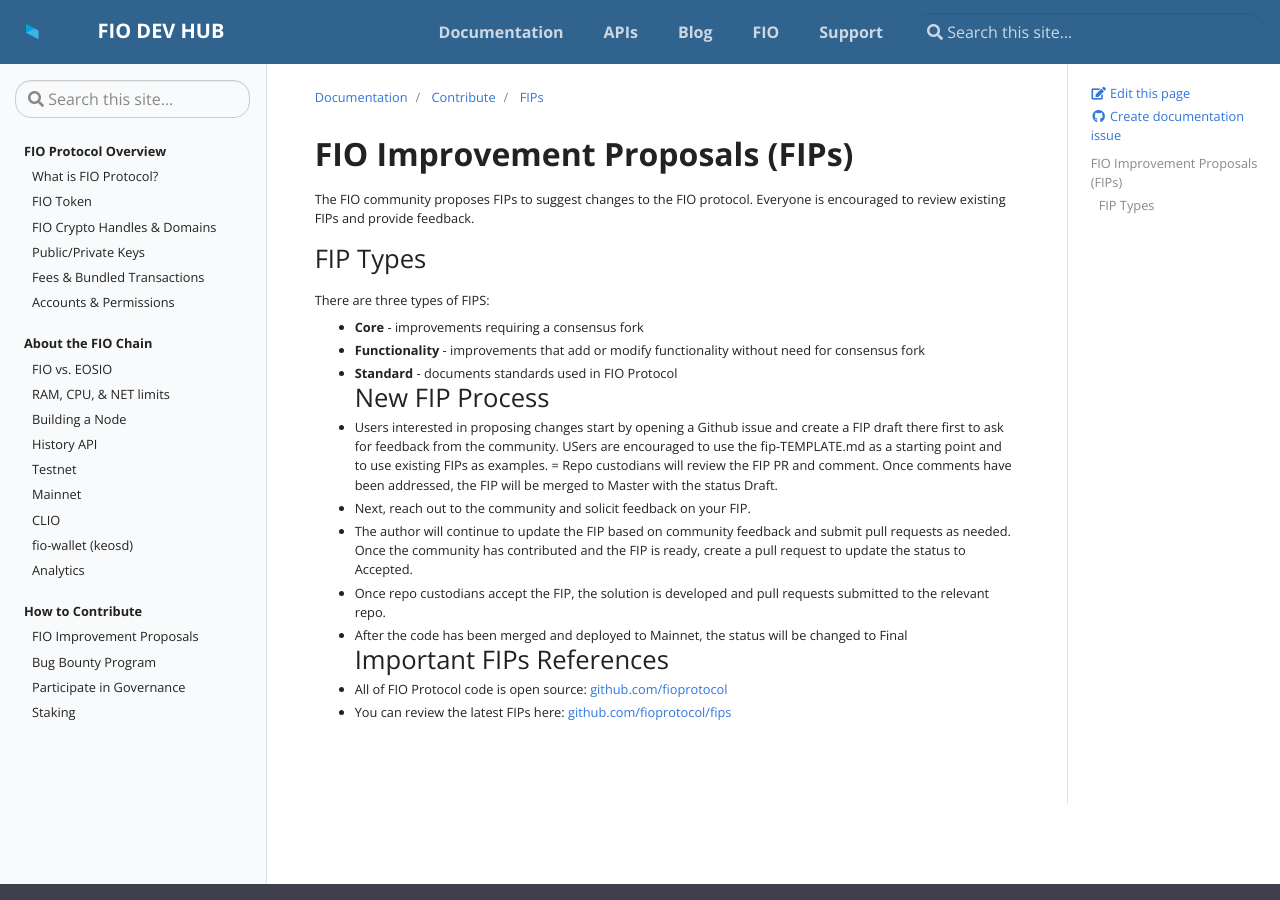
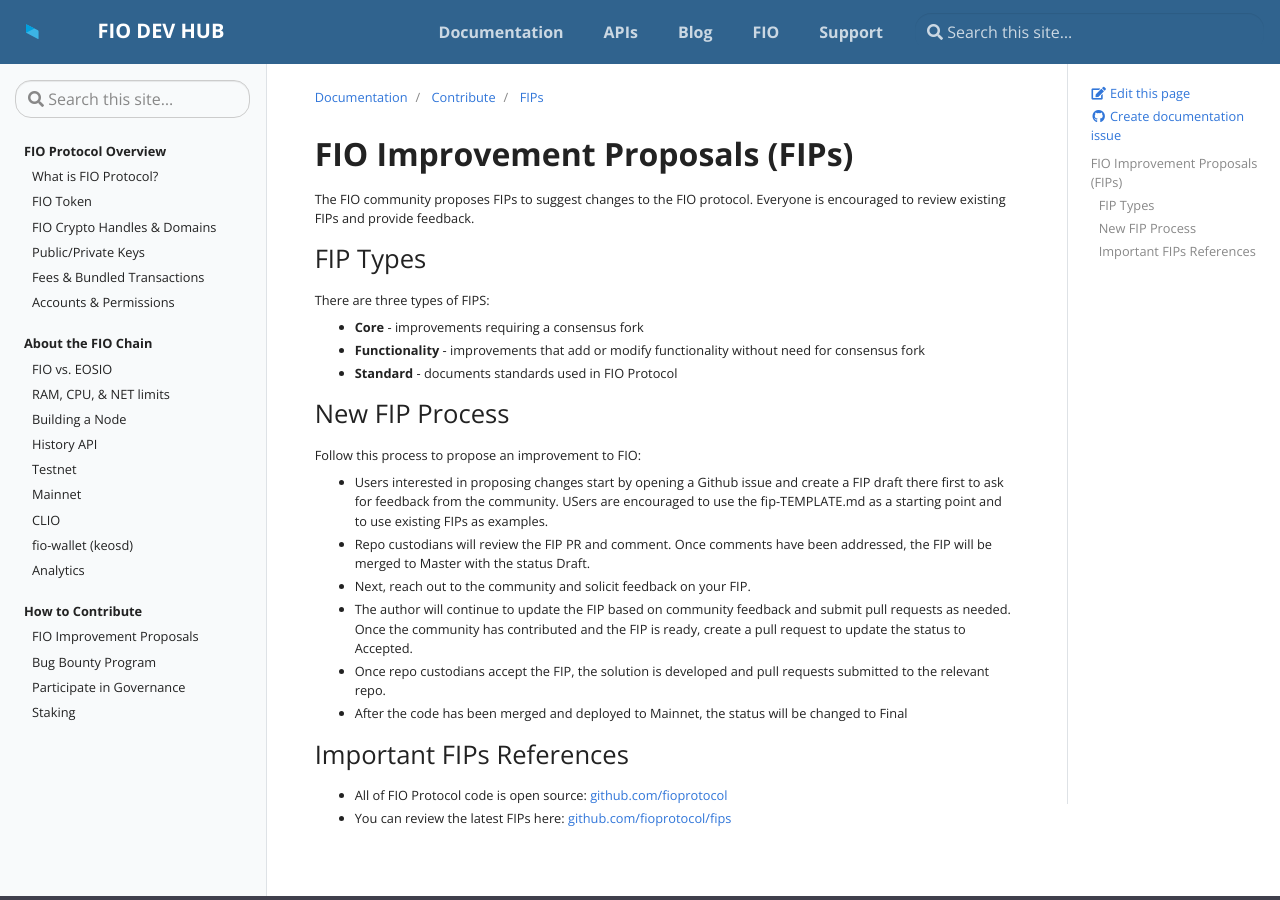
Before and after one commit to fioprotocol/fio-devhub, a Jekyll site: the page built from _docs/contribute/fips.md, in a window 1280 px wide and 900 px high. Built offline with Jekyll 4.4.1, drawn with Linux system fonts in a browser that asks for light colours.

Commit message:
Fixing FIPS page formatting
I think this fixes the problem

```diff
--- a/_docs/contribute/fips.md
+++ b/_docs/contribute/fips.md
@@ -12,13 +12,17 @@ There are three types of  FIPS:
 - **Core** - improvements requiring a consensus fork
 - **Functionality** - improvements that add or modify functionality without need for consensus fork
 - **Standard** - documents standards used in FIO Protocol
+
 ## New FIP Process
+Follow this process to propose an improvement to FIO:
+
 - Users interested in proposing changes start by opening a Github issue and create a FIP draft there first to ask for feedback from the community.  USers are encouraged to use the fip-TEMPLATE.md as a starting point and to use existing FIPs as examples.
-= Repo custodians will review the FIP PR and comment. Once comments have been addressed, the FIP will be merged to Master with the status Draft.
+- Repo custodians will review the FIP PR and comment. Once comments have been addressed, the FIP will be merged to Master with the status Draft.
 - Next, reach out to the community and solicit feedback on your FIP.
 - The author will continue to update the FIP based on community feedback and submit pull requests as needed. Once the community has contributed and the FIP is ready, create a pull request to update the status to Accepted.
 - Once repo custodians accept the FIP, the solution is developed and pull requests submitted to the relevant repo.
 - After the code has been merged and deployed to Mainnet, the status will be changed to Final
+
 ## Important FIPs References
 - All of FIO Protocol code is open source: [github.com/fioprotocol](https://github.com/fioprotocol){:rel="nofollow noopener noreferrer" target="_blank"}
 - You can review the latest FIPs here: [github.com/fioprotocol/fips](https://github.com/fioprotocol/fips){:rel="nofollow noopener noreferrer" target="_blank"}
```
